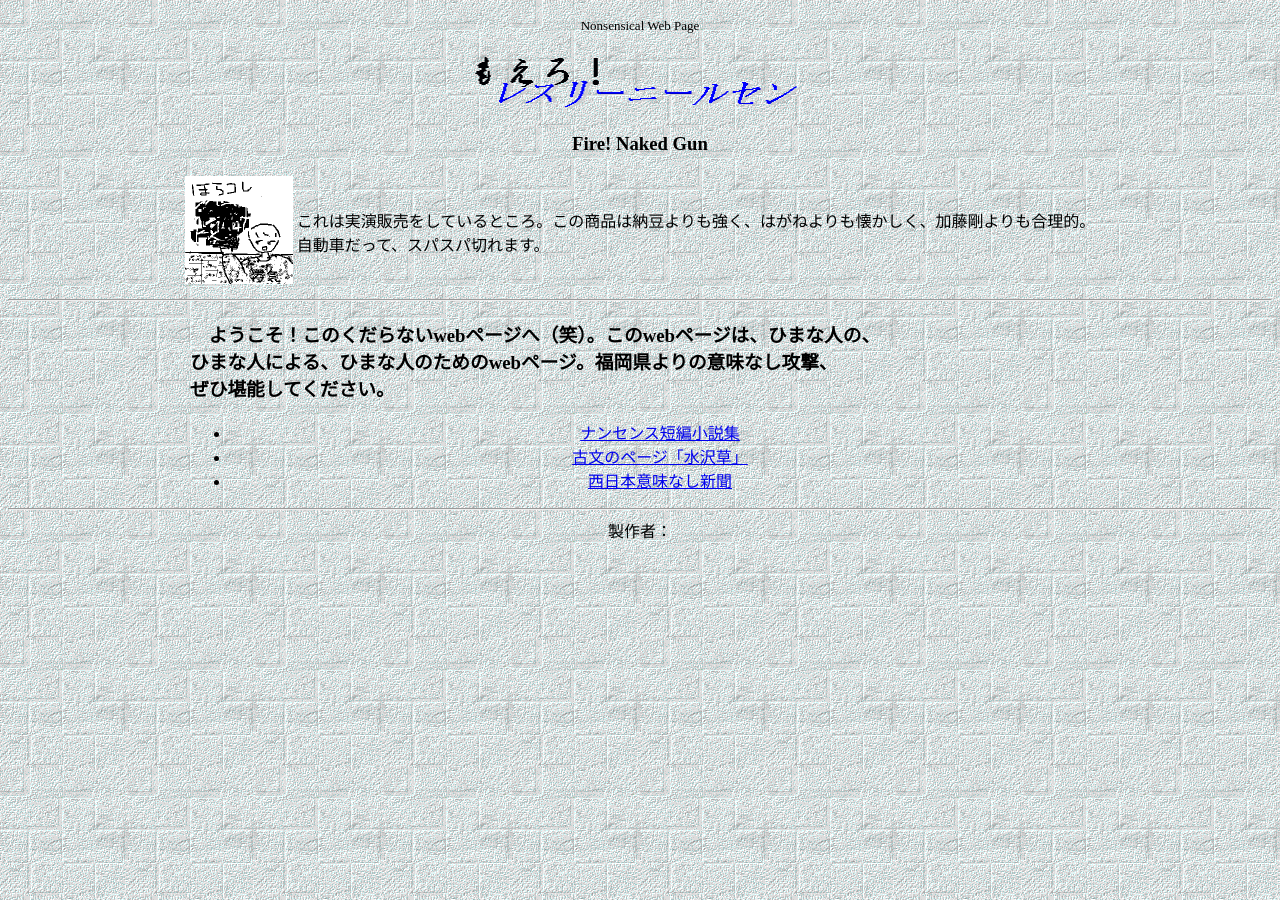
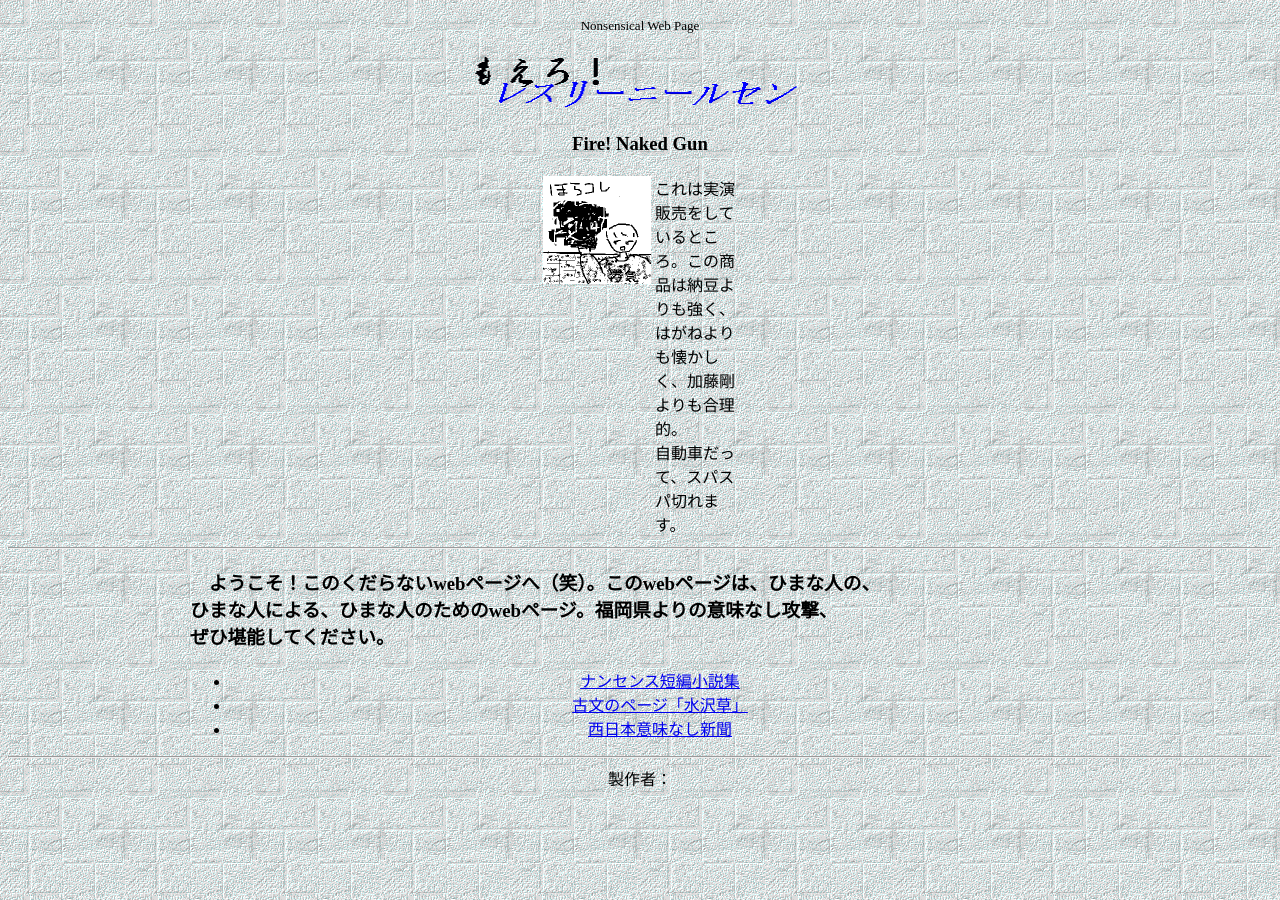
Before and after one commit to mtmt2199/mtmt2199.github.io, a Jekyll site: the page moero/moero.html, which Jekyll copies as it is, in a window 1280 px wide. Built offline with Jekyll 4.4.1, drawn with Linux system fonts in a browser that asks for light colours.

Commit message:
moero.html を更新

```diff
--- a/moero/moero.html
+++ b/moero/moero.html
@@ -20,10 +20,10 @@
 <H3 align = center>
 Fire! Naked Gun</H3>
 
-<table border=0>
+<table border=0 width=200>
 <tr>
-<td><IMG SRC="jitsuen.1.gif" ALIGN=BOTTOM alt=Profile(English) width=108 height=108></td>
-<td>これは実演販売をしているところ。この商品は納豆よりも強く、はがねよりも懐かしく、加藤剛よりも合理的。<br>自動車だって、スパスパ切れます。</td>
+<td valign=top><IMG SRC="jitsuen.1.gif" ALIGN=BOTTOM alt=Profile(English) width=108 height=108></td>
+<td valign=top>これは実演販売をしているところ。この商品は納豆よりも強く、はがねよりも懐かしく、加藤剛よりも合理的。<br>自動車だって、スパスパ切れます。</td>
 </tr>
 </table>
 
```
